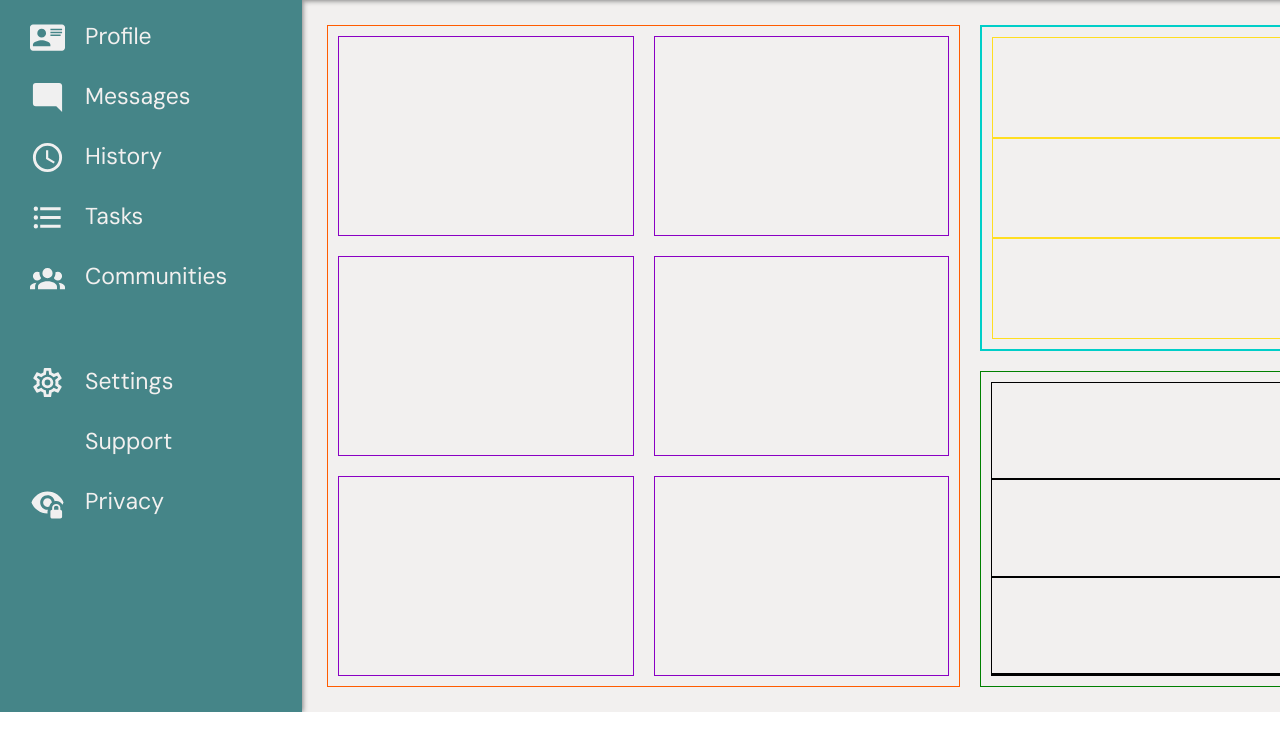
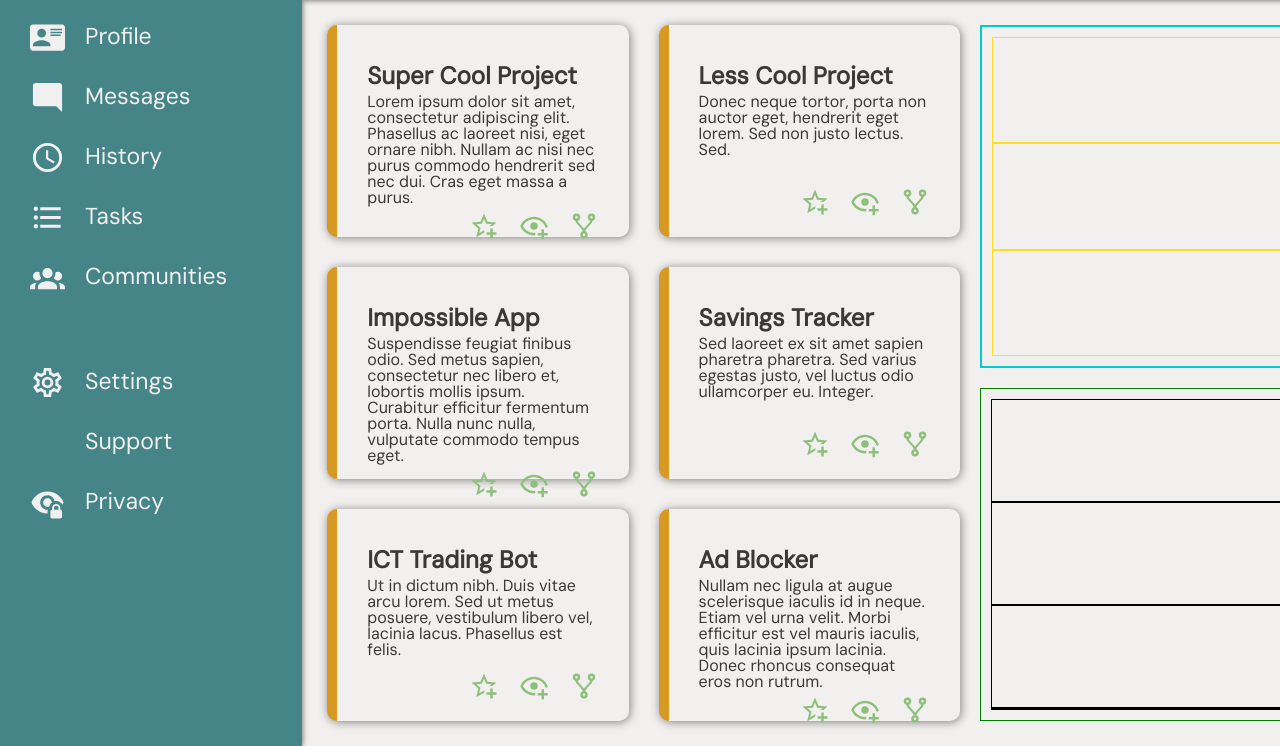
Before and after one commit to sivewritescode/admin-dashboard, a plain HTML site: page index.html in a window 1280 px wide. Shown: the part 200-946 px from the top of the page. Before the commit the page ends 912 px from the top, so only its background shows below. Drawn offline with Linux system fonts and the light colour scheme; files whose address does not match are found by name.

Commit message:
Style the projects of the dashboard

```diff
--- a/index.html
+++ b/index.html
@@ -89,12 +89,86 @@
     <div class="content-container">
 
       <div class="projects-container">
-        <div class="project1"></div>
-        <div class="project2"></div>
-        <div class="project3"></div>
-        <div class="project4"></div>
-        <div class="project5"></div>
-        <div class="project6"></div>
+        <div class="project1">
+          <h2 class="project-title">Super Cool Project</h2>
+          <p class="project-description">
+            Lorem ipsum dolor sit amet, consectetur adipiscing elit. Phasellus
+            ac laoreet nisi, eget ornare nibh. Nullam ac nisi nec purus commodo
+            hendrerit sed nec dui. Cras eget massa a purus.
+          </p>
+          <div class="icons">
+            <div class="favorite-icon"></div>
+            <div class="watchlist-icon"></div>
+            <div class="fork-icon"></div>
+          </div>
+        </div>
+
+        <div class="project2">
+          <h2 class="project-title">Less Cool Project</h2>
+          <p class="project-description">
+            Donec neque tortor, porta non auctor eget, hendrerit eget lorem.
+            Sed non justo lectus. Sed.
+          </p>
+          <div class="icons">
+            <div class="favorite-icon"></div>
+            <div class="watchlist-icon"></div>
+            <div class="fork-icon"></div>
+          </div>
+        </div>
+
+        <div class="project3">
+          <h2 class="project-title">Impossible App</h2>
+          <p class="project-description">
+            Suspendisse feugiat finibus odio. Sed metus sapien, consectetur nec
+            libero et, lobortis mollis ipsum. Curabitur efficitur fermentum porta.
+            Nulla nunc nulla, vulputate commodo tempus eget.
+          </p>
+          <div class="icons">
+            <div class="favorite-icon"></div>
+            <div class="watchlist-icon"></div>
+            <div class="fork-icon"></div>
+          </div>
+        </div>
+
+        <div class="project4">
+          <h2 class="project-title">Savings Tracker</h2>
+          <p class="project-description">
+            Sed laoreet ex sit amet sapien pharetra pharetra. Sed varius egestas
+            justo, vel luctus odio ullamcorper eu. Integer.
+          </p>
+          <div class="icons">
+            <div class="favorite-icon"></div>
+            <div class="watchlist-icon"></div>
+            <div class="fork-icon"></div>
+          </div>
+        </div>
+
+        <div class="project5">
+          <h2 class="project-title">ICT Trading Bot</h2>
+          <p class="project-description">
+            Ut in dictum nibh. Duis vitae arcu lorem. Sed ut metus posuere,
+            vestibulum libero vel, lacinia lacus. Phasellus est felis.
+          </p>
+          <div class="icons">
+            <div class="favorite-icon"></div>
+            <div class="watchlist-icon"></div>
+            <div class="fork-icon"></div>
+          </div>
+        </div>
+
+        <div class="project6">
+          <h2 class="project-title">Ad Blocker</h2>
+          <p class="project-description">
+            Nullam nec ligula at augue scelerisque iaculis id in neque. Etiam vel
+            urna velit. Morbi efficitur est vel mauris iaculis, quis lacinia ipsum
+            lacinia. Donec rhoncus consequat eros non rutrum.
+          </p>
+          <div class="icons">
+            <div class="favorite-icon"></div>
+            <div class="watchlist-icon"></div>
+            <div class="fork-icon"></div>
+          </div>
+        </div>
       </div>
 
       <div class="announcements-container">
--- a/style.css
+++ b/style.css
@@ -263,7 +263,7 @@ button:active {
 
 .content-container {
   display: grid;
-  grid-template-columns: 2fr 400px;
+  grid-template-columns: 1fr 400px;
   gap: 20px;
 }
 
@@ -277,13 +277,52 @@ button:active {
   grid-template-columns: 1fr 1fr;
   grid-template-rows: repeat(auto-fit, minmax(200px, 1fr));
   grid-auto-rows: 200px;
-  gap: 20px;
-  border: 1px solid #FF5C00;
-  padding: 10px;
+  gap: 30px;
 }
 
 .projects-container > div {
-  border: 1px solid #8A00C4;
+  display: flex;
+  flex-direction: column;
+  gap: 5px;
+  background-color: #F2F0EF;
+  color: #3C3836;
+  border-left: 10px solid #D79921;
+  border-radius: 10px;
+  box-shadow: 1px 1px 10px 0 grey;
+  padding: 40px 30px 20px 30px;
+}
+
+.projects-container > div > p {
+  margin-bottom: auto;
+}
+
+.icons {
+  display: flex;
+  justify-content: flex-end;
+  gap: 20px;
+}
+
+.favorite-icon {
+  background-image: url("assets/images/star-plus-outline.svg");
+}
+
+.watchlist-icon {
+  background-image: url("assets/images/eye-plus-outline.svg");
+}
+
+.fork-icon {
+  background-image: url("assets/images/source-fork.svg");
+}
+
+.favorite-icon,
+.watchlist-icon,
+.fork-icon {
+  background-repeat: no-repeat;
+  background-size: contain;
+  filter: brightness(0) saturate(100%) invert(72%) sepia(24%) saturate(549%)
+  hue-rotate(59deg) brightness(94%) contrast(90%);
+  width: 30px;
+  height: 30px;
 }
 
 .announcements-container {
```
Also changed, not shown: assets/images/eye-plus-outline.svg (added), assets/images/source-fork.svg (added), assets/images/star-plus-outline.svg (added).
